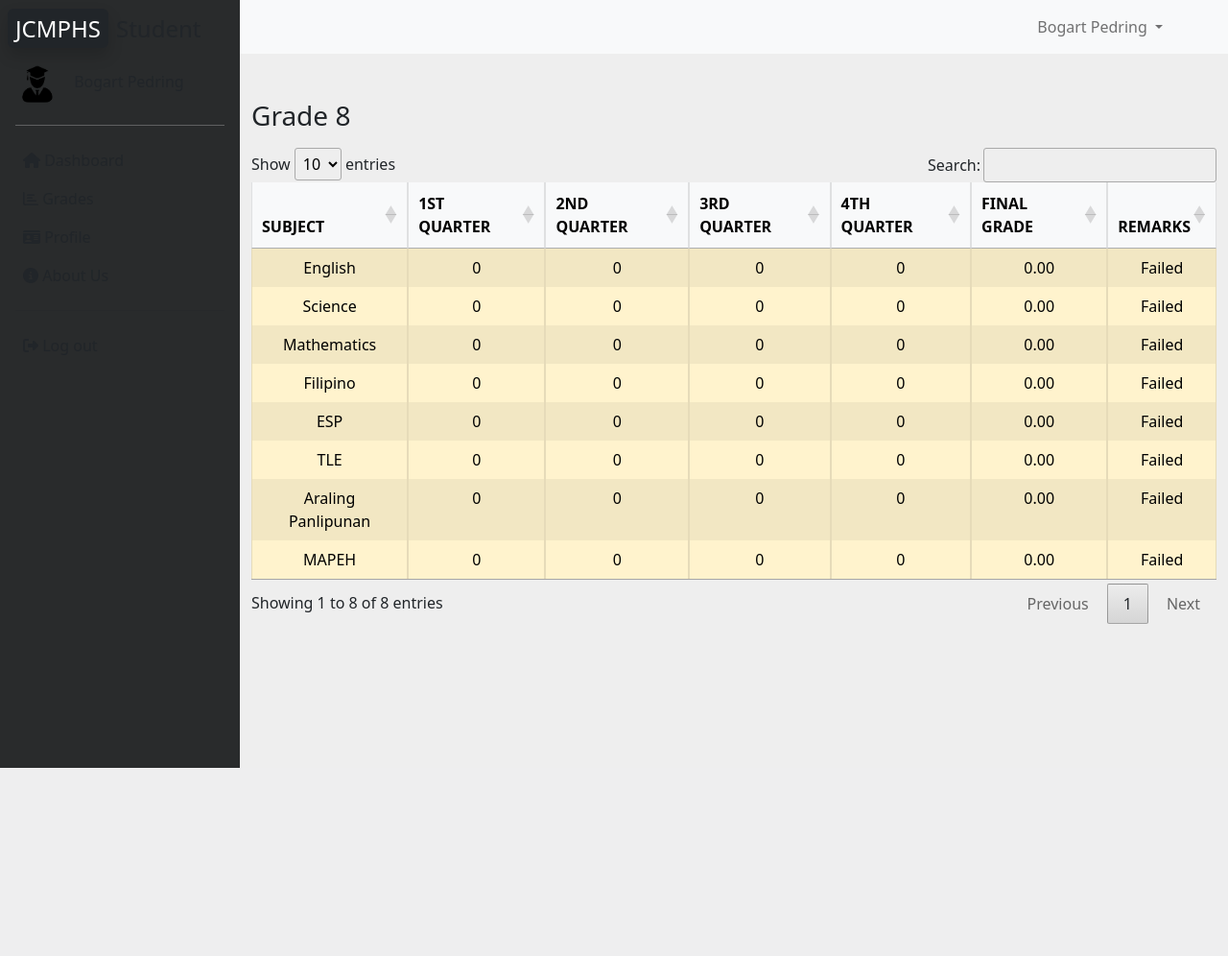
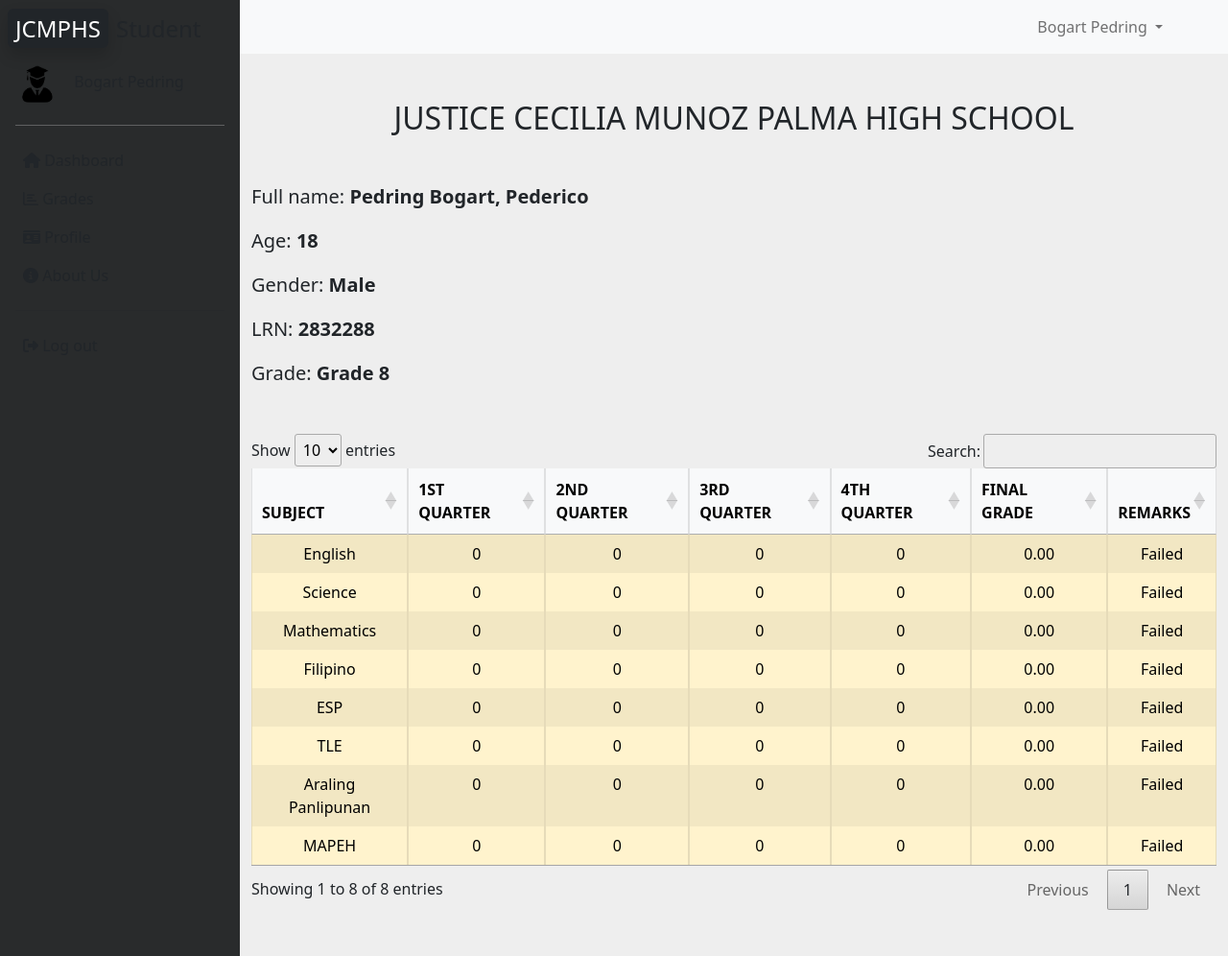
Before and after one commit to n67h/grading-system, a PHP site: page /grades.php in a window 1280 px wide. Shown: the whole page at 96% size. Before the commit the page ends 800 px from the top, so only its background shows below. Run offline with PHP 8.4, Linux system fonts and the light colour scheme; a user stored in the database is signed in; data comes from the database, SQL or seed files in the repository; some libraries are stand-ins or nearby versions.

Commit message:
Refactor select statement and student details

```diff
--- a/student/grades.php
+++ b/student/grades.php
@@ -11,11 +11,38 @@
     <title>Grades</title>
     <?php
         require_once 'sidebar.php';
+
+
+        $sql = "SELECT tbl_year_level.year_level_id, tbl_year_level.year_level, tbl_student.*, TIMESTAMPDIFF(YEAR, tbl_student.birthdate, CURDATE()) AS age FROM tbl_year_level INNER JOIN tbl_student USING (year_level_id) WHERE student_id = $student_id_session;";
+        $result = mysqli_query($conn, $sql);
+        if(mysqli_num_rows($result) > 0){
+            while($row = mysqli_fetch_assoc($result)){
+                $year_level_id = $row['year_level_id'];
+                $year_level = $row['year_level'];
+                $student_lrn = $row['student_lrn'];
+                $first_name = $row['first_name'];
+                $last_name = $row['last_name'];
+                $middle_name = $row['middle_name'];
+                $gender = $row['gender'];
+                $age = $row['age'];
+                $email = $row['email'];
+            }
+        }
+
+
     ?>
+
         <div class="container mt-5">
-            <h3 class="mb-3"><?= $year_level ?></h3>
+            <h2 class="text-center mb-5">JUSTICE CECILIA MUNOZ PALMA HIGH SCHOOL</h2>
+            <p class="fs-5">Full name: <span class="fw-bold"><?= $last_name. ' ' .$first_name. ', ' .$middle_name ?></span></p>
+            <p class="fs-5">Age: <span class="fw-bold"><?= $age ?></span></p>
+            <p class="fs-5">Gender: <span class="fw-bold"><?= $gender ?></span></p>
+            <p class="fs-5">LRN: <span class="fw-bold"><?= $student_lrn ?></span></p>
+            <p class="fs-5">Grade: <span class="fw-bold"><?= $year_level ?></span></p>
+        </div>
+        <div class="container mt-5">
             <!-- start of first row -->
-            <div class="row">
+            <div class="row mb-5">
                 <!-- start of second container -->
                 <div class="container">
                     <!-- start of second row -->
@@ -43,7 +70,7 @@
                                 <!-- start of table body -->
                                 <tbody>
                                 <?php
-                                    $sql_select = "SELECT tbl_year_level.year_level_id,  tbl_year_level.year_level, tbl_subject.subject_id, tbl_subject.subject, tbl_grades.* FROM tbl_year_level INNER JOIN tbl_grades USING (year_level_id) INNER JOIN tbl_subject USING (subject_id) WHERE student_id = $student_id_session AND tbl_year_level.year_level_id = $year_level_id_session ORDER BY tbl_subject.subject ASC;";
+                                    $sql_select = "SELECT tbl_year_level.year_level_id, tbl_year_level.year_level, tbl_subject.subject_id, tbl_subject.subject, tbl_grades.* FROM tbl_year_level INNER JOIN tbl_grades USING (year_level_id) INNER JOIN tbl_subject USING (subject_id) WHERE student_id = $student_id_session AND tbl_year_level.year_level_id = $year_level_id_session ORDER BY tbl_subject.subject ASC;";
                                     $result_select = mysqli_query($conn, $sql_select);
                                     if(mysqli_num_rows($result_select) > 0){
                                         while($row_select = mysqli_fetch_assoc($result_select)){
```
